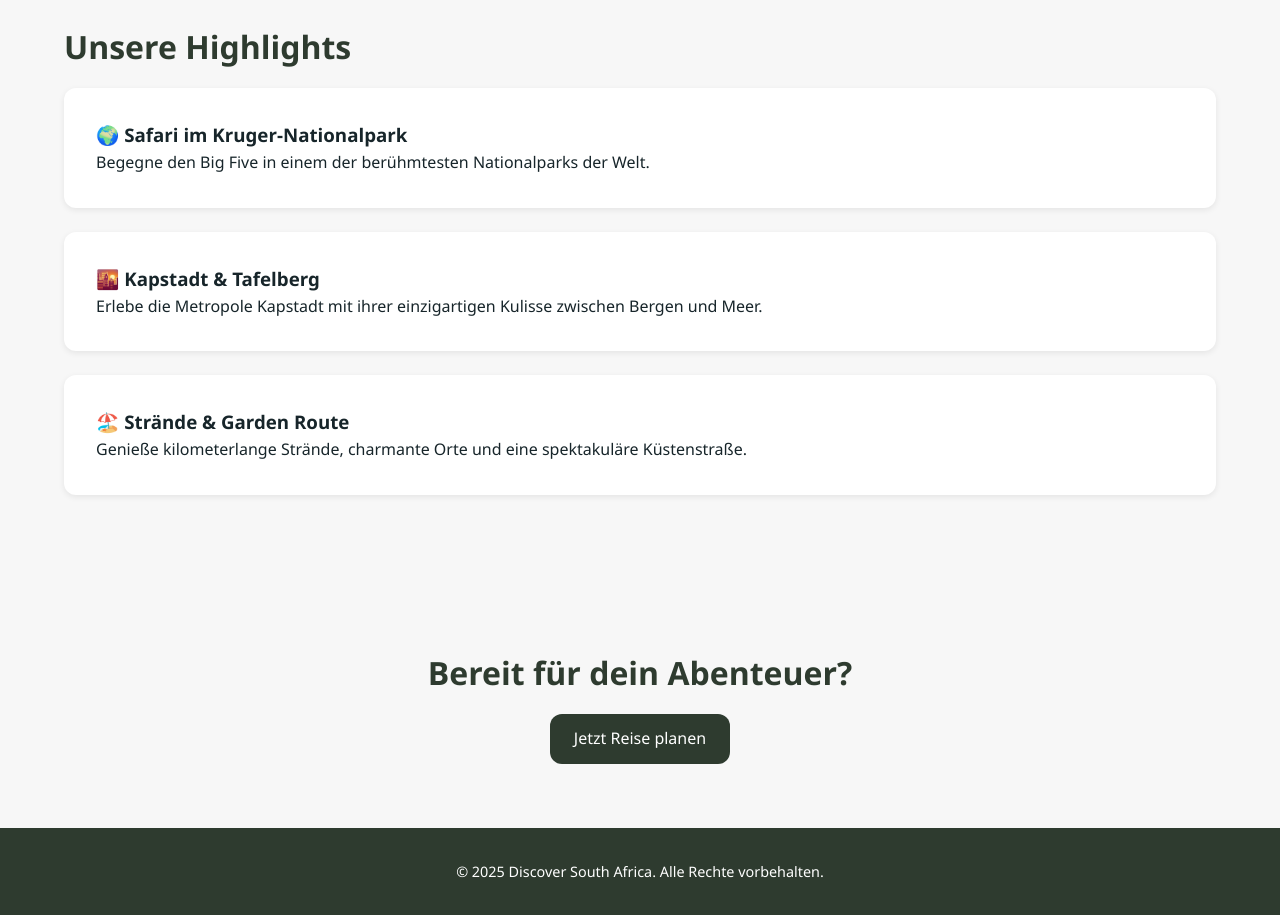
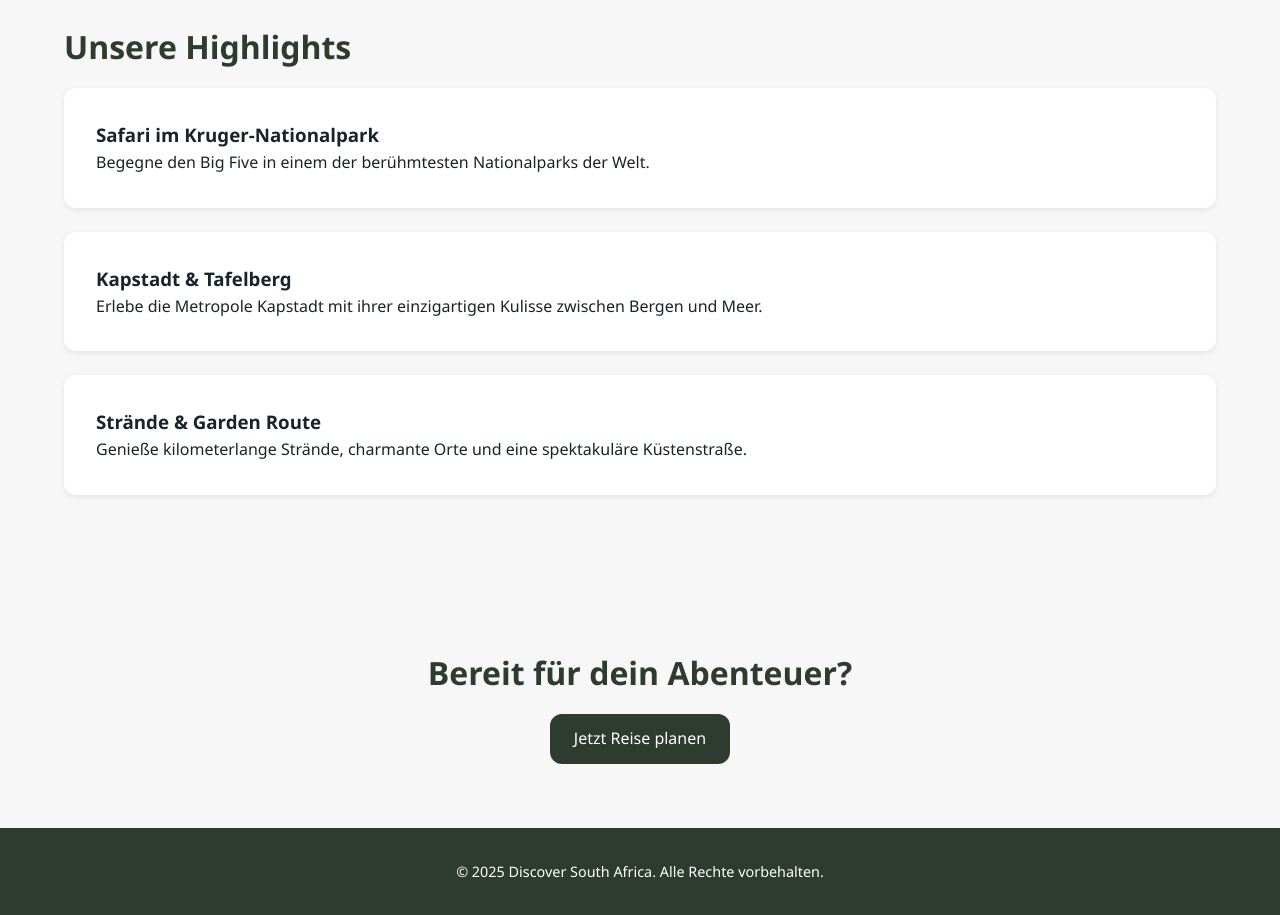
Before and after one commit to LucyRothm/discover-south-africa, a plain HTML site: page index.html in a window 1280 px wide. Shown: the part 840-1755 px from the top of the page. Drawn offline with Linux system fonts and the light colour scheme.

Commit message:
Update index.html

```diff
--- a/index.html
+++ b/index.html
@@ -68,15 +68,15 @@
     <div class="container">
       <h2>Unsere Highlights</h2>
       <div class="card">
-        <h3>🌍 Safari im Kruger-Nationalpark</h3>
+        <h3>Safari im Kruger-Nationalpark</h3>
         <p>Begegne den Big Five in einem der berühmtesten Nationalparks der Welt.</p>
       </div>
       <div class="card">
-        <h3>🌇 Kapstadt & Tafelberg</h3>
+        <h3>Kapstadt & Tafelberg</h3>
         <p>Erlebe die Metropole Kapstadt mit ihrer einzigartigen Kulisse zwischen Bergen und Meer.</p>
       </div>
       <div class="card">
-        <h3>🏖️ Strände & Garden Route</h3>
+        <h3>Strände & Garden Route</h3>
         <p>Genieße kilometerlange Strände, charmante Orte und eine spektakuläre Küstenstraße.</p>
       </div>
     </div>
```
